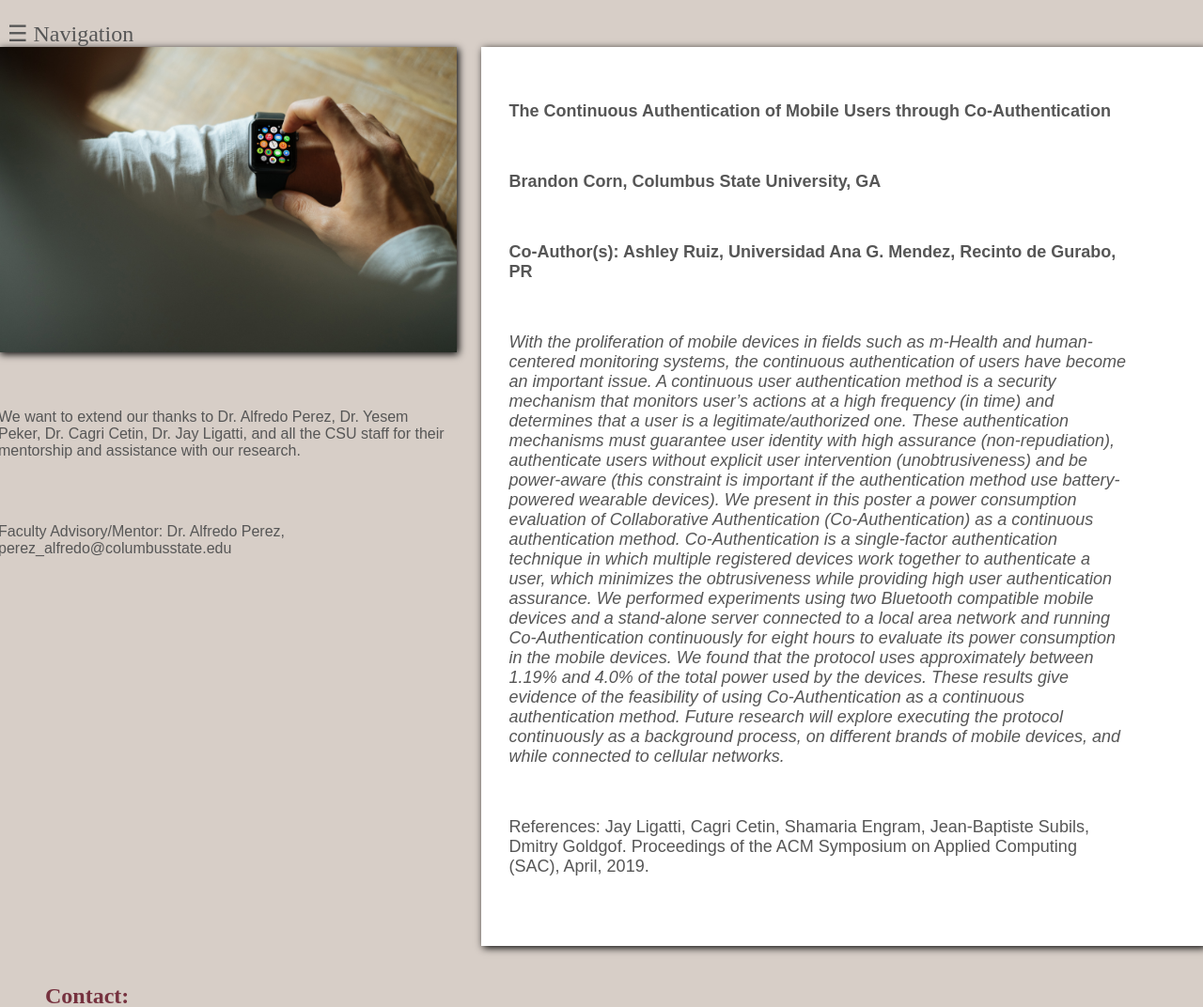
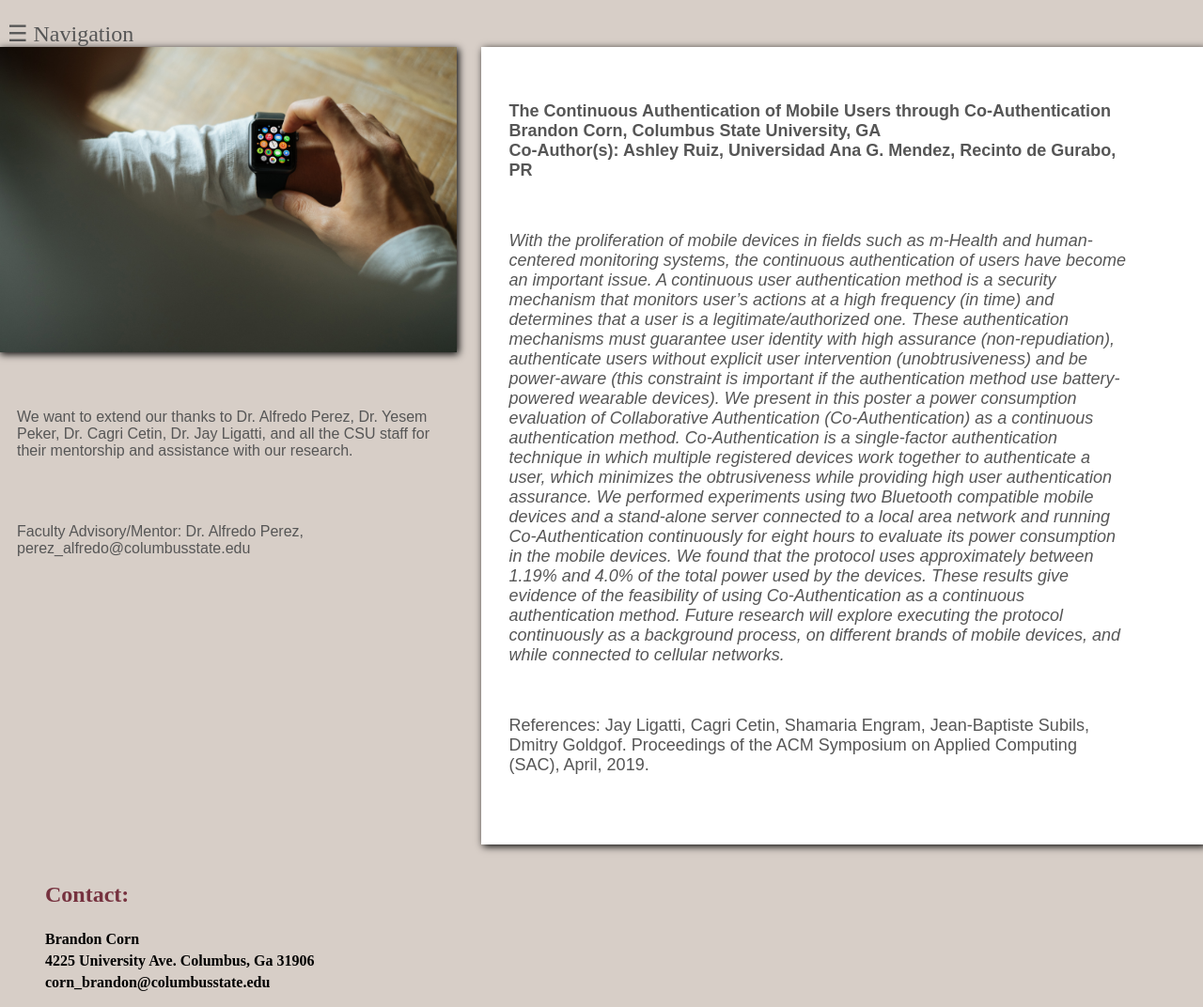
Before and after one commit to BrandonCorn/Project, a PHP site: page /abstract.html in a window 1280 px wide. Shown: the part 58-1130 px from the top of the page at 94% size. Run offline with PHP 8.4, Linux system fonts and the light colour scheme.

Commit message:
change some margins and format

```diff
--- a/abstract.html
+++ b/abstract.html
@@ -38,11 +38,11 @@
 		<div class = "Abstract" style = "width: 60%; float: left;">
 				<p><strong>
 					The Continuous Authentication of Mobile Users through Co-Authentication
-				</strong></p><br>
-				<strong><p>
+				</strong><br>
+				<strong>
 					Brandon Corn, Columbus State University, GA
-				</p><br>
-					<p>
+				</strong><br>
+				<strong>
 						Co-Author(s): Ashley Ruiz, Universidad Ana G. Mendez, Recinto de Gurabo, PR
 					</p></strong><br>
 					<p><i>
--- a/style.css
+++ b/style.css
@@ -206,8 +206,10 @@ p{
 
 .Reference {
   padding-right: 30px;
+  margin-left: 20px;
   font-family: sans-serif;
 }
+
 
 .Abstract {
   background-color: #ffff;
@@ -217,6 +219,10 @@ p{
   padding-top: 40px;
   padding-bottom: 20px;
   font-family: sans-serif;
+}
+
+.Abstract p > *{
+  margin-bottom: 20px;
 }
 .Abstract p{
   font-family: sans-serif;
```
